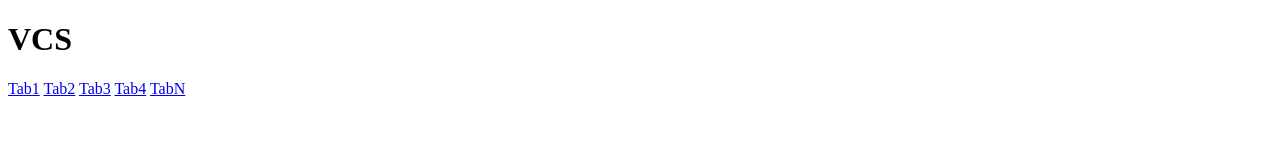
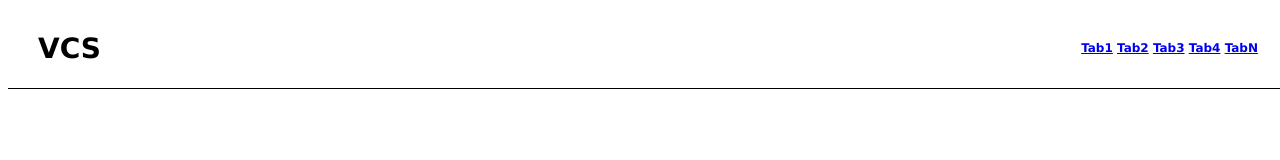
Before and after one commit to Ag05/VCS_Electric, a plain HTML site: page index.html in a window 1280 px wide. Drawn offline with Linux system fonts and the light colour scheme; files that its build step writes are made by us from their sources.

Commit message:
Fixed & Added CSS

```diff
--- a/index.html
+++ b/index.html
@@ -3,15 +3,15 @@
 <head>
   <meta charset="utf-8">
   <title>VCS Electric</title>
-    <link href="./css/index.css" type="text/css" rel="stylesheet">
+  <link href="resources/css/index.css" type="text/css" rel="stylesheet">
 </head>
 <body>
-    <h1>VCS</h1>
   <!-- Home Page Bar (TOP) -->
   <header>
     <div class="logo">
       <!-- Insert Image Here -->
       <!-- Co. Name? -->
+      <h1>VCS</h1>
     </div>
 
     <!-- Future TABs (services, about,etc.) -->
--- a/resources/css/index.css
+++ b/resources/css/index.css
@@ -0,0 +1,25 @@
+header {
+  display: flex;
+  align-items: center;
+  position: fixed;
+  z-index: 1;
+  width: 100%;
+  height: 80px;
+  border-bottom: 1px solid black;
+  background-color: white;
+  font-family: "Verdana", sans-serif;
+  font-size: 14px;
+  font-weight: bold;
+}
+
+.logo {
+  display: flex;
+  align-items: center;
+  flex-grow: 1;
+  padding-left: 30px;
+}
+
+header div nav{
+  padding-right: 30px;
+  font-size: 12px;
+}
```
Lines whose indentation alone changed are shown as unchanged.
